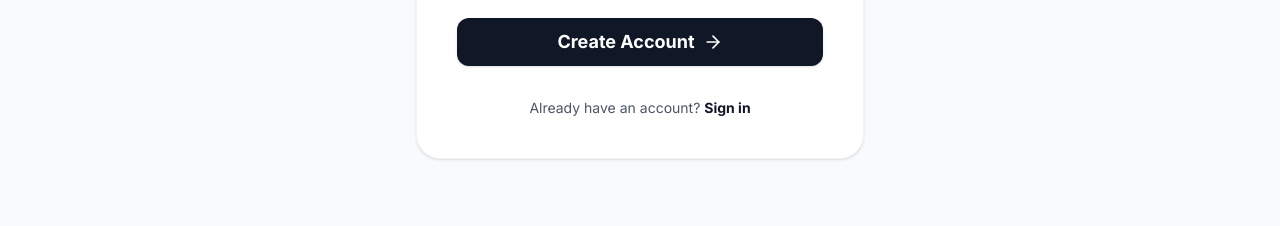
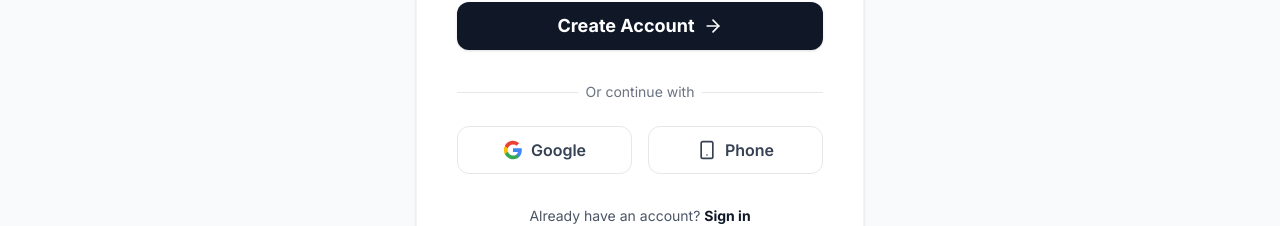
Before and after one commit to AdityaNMGHUB/classMINIPROJECT, a React (Vite) app in the folder FRONTEND/: page /signup in a window 1280 px wide. Shown: the part 545-771 px from the top of the page. Built offline with nearby package versions, Linux system fonts and the light colour scheme; no server answers.

Commit message:
inital commit

```diff
--- a/FRONTEND/src/pages/Signup.jsx
+++ b/FRONTEND/src/pages/Signup.jsx
@@ -1,18 +1,30 @@
 import React, { useState } from 'react';
 import { Link, useNavigate } from 'react-router-dom';
-import { ArrowRight, Mail, Lock, User } from 'lucide-react';
+import { ArrowRight, Mail, Lock, User, AlertCircle, Smartphone } from 'lucide-react';
+import { useAuth } from '../context/AuthContext';
 
 const Signup = () => {
   const [name, setName] = useState('');
   const [email, setEmail] = useState('');
   const [password, setPassword] = useState('');
+  const [error, setError] = useState(null);
+  const [loading, setLoading] = useState(false);
   const navigate = useNavigate();
+  const { register } = useAuth();
 
-  const handleSubmit = (e) => {
+  const handleSubmit = async (e) => {
     e.preventDefault();
-    // Mock signup
-    console.log('Signing up', { name, email, password });
-    navigate('/profile');
+    setError(null);
+    setLoading(true);
+
+    const result = await register(name, email, password);
+
+    if (result.success) {
+      navigate('/profile');
+    } else {
+      setError(result.error);
+    }
+    setLoading(false);
   };
 
   return (
@@ -22,6 +34,13 @@
           <h1 className="text-3xl font-bold text-gray-900 mb-2">Create Account</h1>
           <p className="text-gray-500">Join us to get the best shopping experience</p>
         </div>
+
+        {error && (
+          <div className="mb-6 p-4 bg-red-50 text-red-600 rounded-xl flex items-center gap-2 text-sm">
+            <AlertCircle size={18} />
+            {error}
+          </div>
+        )}
 
         <form onSubmit={handleSubmit} className="space-y-6">
           <div>
@@ -78,6 +97,50 @@
           </button>
         </form>
 
+        <div className="mt-8 mb-6 relative">
+          <div className="absolute inset-0 flex items-center">
+            <div className="w-full border-t border-gray-200"></div>
+          </div>
+          <div className="relative flex justify-center text-sm">
+            <span className="px-2 bg-white text-gray-500">Or continue with</span>
+          </div>
+        </div>
+
+        <div className="grid grid-cols-2 gap-4">
+          <button
+            type="button"
+            className="flex items-center justify-center gap-2 w-full border border-gray-200 hover:bg-gray-50 h-12 rounded-xl font-semibold text-gray-700 transition-colors"
+          >
+            <svg className="w-5 h-5" viewBox="0 0 24 24">
+              <path
+                d="M22.56 12.25c0-.78-.07-1.53-.2-2.25H12v4.26h5.92c-.26 1.37-1.04 2.53-2.21 3.31v2.77h3.57c2.08-1.92 3.28-4.74 3.28-8.09z"
+                fill="#4285F4"
+              />
+              <path
+                d="M12 23c2.97 0 5.46-.98 7.28-2.66l-3.57-2.77c-.98.66-2.23 1.06-3.71 1.06-2.86 0-5.29-1.93-6.16-4.53H2.18v2.84C3.99 20.53 7.7 23 12 23z"
+                fill="#34A853"
+              />
+              <path
+                d="M5.84 14.09c-.22-.66-.35-1.36-.35-2.09s.13-1.43.35-2.09V7.07H2.18C1.43 8.55 1 10.22 1 12s.43 3.45 1.18 4.93l2.85-2.22.81-.62z"
+                fill="#FBBC05"
+              />
+              <path
+                d="M12 5.38c1.62 0 3.06.56 4.21 1.64l3.15-3.15C17.45 2.09 14.97 1 12 1 7.7 1 3.99 3.47 2.18 7.07l3.66 2.84c.87-2.6 3.3-4.53 6.16-4.53z"
+                fill="#EA4335"
+              />
+            </svg>
+            Google
+          </button>
+
+          <button
+            type="button"
+            className="flex items-center justify-center gap-2 w-full border border-gray-200 hover:bg-gray-50 h-12 rounded-xl font-semibold text-gray-700 transition-colors"
+          >
+            <Smartphone className="text-gray-700" size={20} />
+            Phone
+          </button>
+        </div>
+
         <div className="mt-8 text-center text-sm text-gray-600">
           Already have an account? <Link to="/login" className="text-gray-900 font-bold hover:underline">Sign in</Link>
         </div>
```
